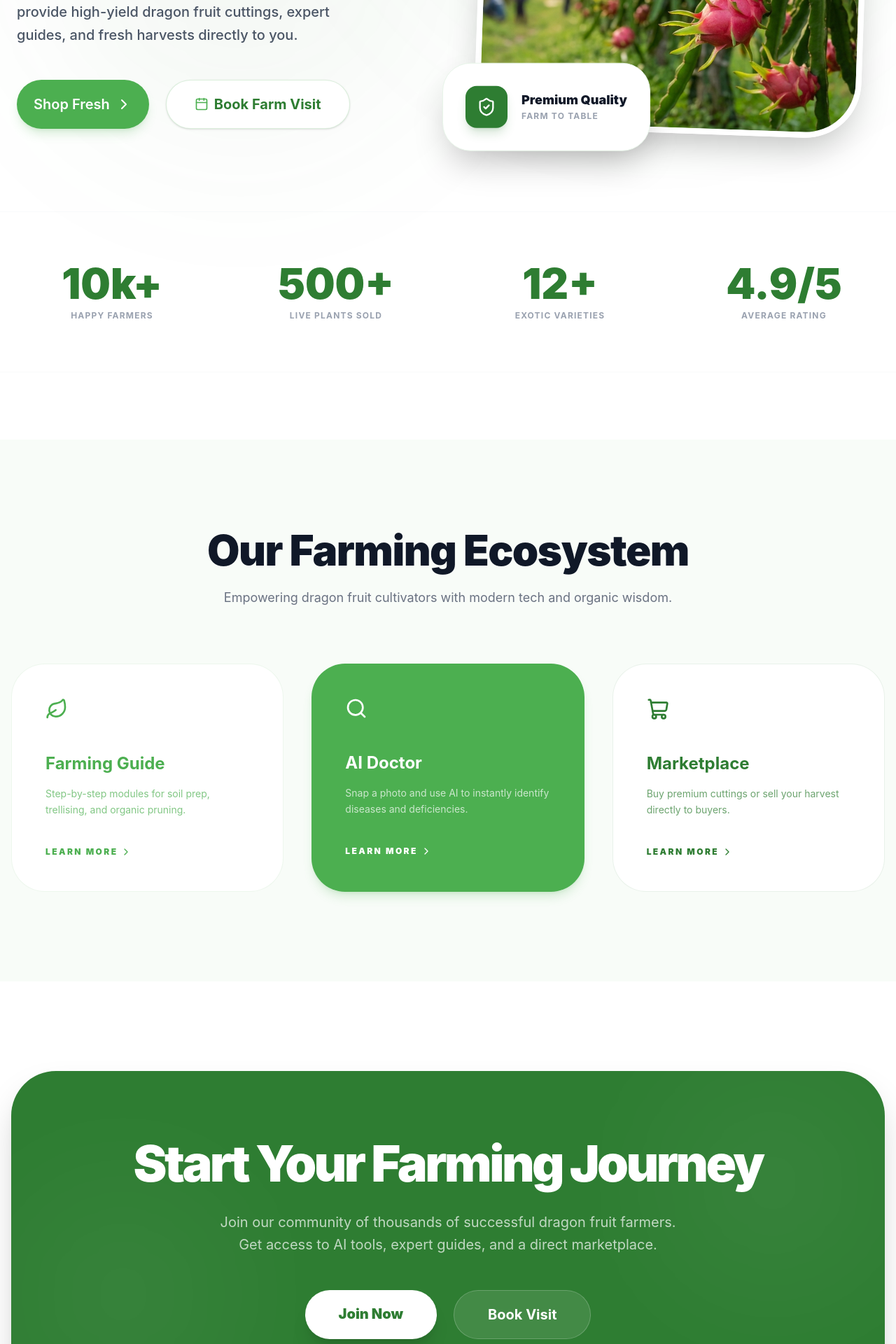
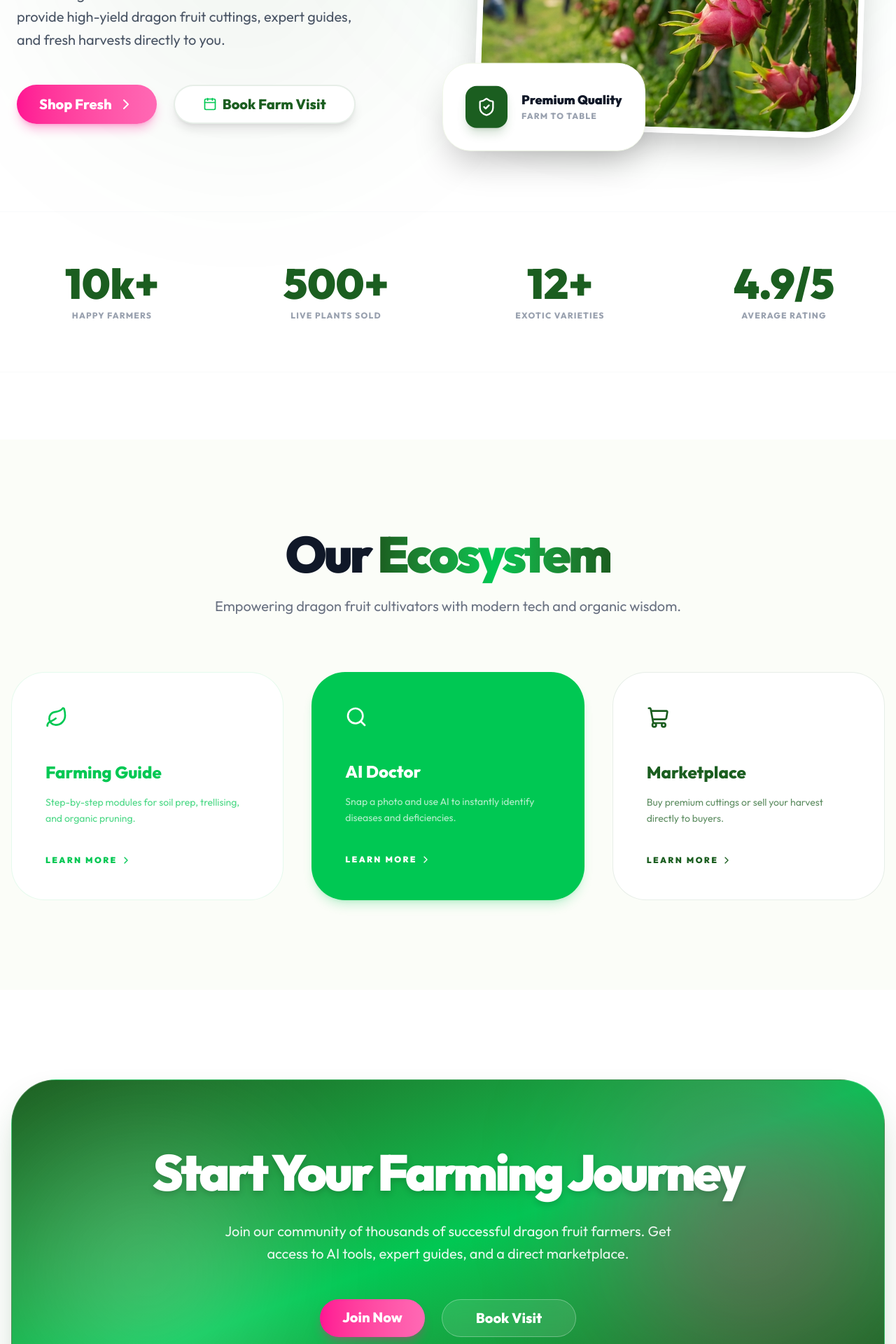
Before and after one commit to suryamishra49-ship-it/Adarsh_Dragon_Fruit_Farm, a React (Vite) app: page / in a window 1280 px wide. Shown: the part 660-2580 px from the top of the page at 70% size. Built offline with nearby package versions, Linux system fonts and the light colour scheme.

Commit message:
Improvement overall website

```diff
--- a/index.html
+++ b/index.html
@@ -4,6 +4,9 @@
     <meta charset="UTF-8" />
     <link rel="icon" type="image/svg+xml" href="/favicon.svg" />
     <meta name="viewport" content="width=device-width, initial-scale=1.0" />
+    <link rel="preconnect" href="https://fonts.googleapis.com">
+    <link rel="preconnect" href="https://fonts.gstatic.com" crossorigin>
+    <link href="https://fonts.googleapis.com/css2?family=Inter:wght@400;500;600;700&family=Outfit:wght@300;400;600;800;900&display=swap" rel="stylesheet">
     <title>Adarsh Dragon Fruit Farm | Premium Organic Pitaya</title>
   </head>
   <body>
--- a/src/index.css
+++ b/src/index.css
@@ -1,42 +1,54 @@
 @import "tailwindcss";
 
 @theme {
-  --color-pitaya: #FF3377;
-  --color-cactus: #4CAF50;
+  --color-pitaya: #FF1493;
+  --color-pitaya-light: #FF69B4;
+  --color-cactus: #00C853;
   --color-clean-white: #FFFFFF;
-  --color-farm-green: #2E7D32;
-  --color-soft-green: #E8F5E9;
+  --color-farm-green: #1B5E20;
+  --color-soft-green: #F1F8E9;
 
-  --font-sans: "Inter", "system-ui", "-apple-system", "sans-serif";
+  --font-sans: "Outfit", "Inter", "system-ui", "-apple-system", "sans-serif";
 }
 
 @layer base {
   body {
-    @apply bg-white text-gray-900;
+    @apply bg-soft-green text-gray-900 font-sans selection:bg-pitaya/30;
+    -webkit-font-smoothing: antialiased;
+  }
+}
+
+@layer utilities {
+  .text-gradient {
+    @apply bg-clip-text text-transparent bg-gradient-to-r from-farm-green via-cactus to-farm-green;
+  }
+
+  .text-gradient-pitaya {
+    @apply bg-clip-text text-transparent bg-gradient-to-r from-pitaya to-pitaya-light;
   }
 }
 
 /* Farming Theme Gradients */
 .gradient-green-white {
-  background: linear-gradient(135deg, #4CAF50 0%, #FFFFFF 100%);
+  background: linear-gradient(135deg, #00C853 0%, #FFFFFF 100%);
 }
 
 .gradient-dark-green {
-  background: linear-gradient(135deg, #2E7D32 0%, #4CAF50 100%);
+  background: linear-gradient(135deg, #1B5E20 0%, #00C853 100%);
 }
 
 .btn-primary {
-  @apply bg-cactus text-white px-6 py-2 rounded-full font-semibold transition-all active:scale-95 shadow-lg shadow-cactus/20;
+  @apply bg-gradient-to-r from-cactus to-farm-green text-white px-8 py-3 rounded-full font-bold transition-all active:scale-95 shadow-lg shadow-cactus/30 hover:shadow-cactus/50 hover:-translate-y-1;
 }
 
-.btn-primary:hover {
-  @apply bg-farm-green shadow-xl;
+.btn-pitaya {
+  @apply bg-gradient-to-r from-pitaya to-pitaya-light text-white px-8 py-3 rounded-full font-bold transition-all active:scale-95 shadow-lg shadow-pitaya/30 hover:shadow-pitaya/50 hover:-translate-y-1;
 }
 
 .glass-card {
-  @apply bg-white/80 backdrop-blur-md border border-white/20 shadow-lg;
+  @apply bg-white/70 backdrop-blur-xl border border-white/40 shadow-xl shadow-black/5 rounded-[2rem];
 }
 
 .section-heading {
-  @apply text-4xl md:text-5xl font-black text-farm-green tracking-tight;
+  @apply text-5xl md:text-7xl font-black text-gray-900 tracking-tighter;
 }
--- a/src/pages/Home.tsx
+++ b/src/pages/Home.tsx
@@ -44,18 +44,18 @@ export default function Home() {
               <span>Premium High-Yield Dragon Fruit Farm</span>
             </div>
             <h1 className="text-6xl md:text-8xl font-black text-gray-900 leading-[0.95] mb-8 tracking-tighter">
-              Premium <span className="text-cactus">Quality</span> <br />
-              <span className="text-farm-green">Farming</span> Solutions
+              Premium <span className="text-gradient">Quality</span> <br />
+              <span className="text-gradient-pitaya">Dragon Fruit</span> Farming
             </h1>
             <p className="text-xl text-gray-600 mb-12 max-w-lg leading-relaxed font-medium">
               Join the agricultural revolution with Adarsh Farm. We provide high-yield dragon fruit cuttings, expert guides, and fresh harvests directly to you.
             </p>
-            <div className="flex flex-wrap gap-6">
-              <Link to="/marketplace" className="btn-primary py-5 px-10 text-xl flex items-center group">
+            <div className="flex flex-wrap gap-6 mt-10">
+              <Link to="/marketplace" className="btn-pitaya text-xl flex items-center group">
                 <span>Shop Fresh</span>
-                <ChevronRight className="ml-2 group-hover:translate-x-1 transition-transform" />
+                <ChevronRight className="ml-2 group-hover:translate-x-2 transition-transform" />
               </Link>
-              <Link to="/visit" className="bg-white hover:bg-soft-green text-farm-green border border-cactus/20 py-5 px-10 rounded-full font-bold text-xl transition-all flex items-center shadow-sm">
+              <Link to="/visit" className="bg-white hover:bg-soft-green text-farm-green border-2 border-farm-green/10 py-3 px-10 rounded-full font-bold text-xl transition-all flex items-center shadow-lg hover:shadow-xl hover:-translate-y-1">
                 <Calendar className="mr-2 text-cactus" size={20} />
                 <span>Book Farm Visit</span>
               </Link>
@@ -110,9 +110,9 @@ export default function Home() {
       {/* ── CORE SERVICES (Green Theme) ── */}
       <section className="py-32 bg-soft-green/30">
         <div className="container mx-auto px-4">
-          <div className="text-center mb-20">
-            <h2 className="text-4xl md:text-6xl font-black text-gray-900 mb-6 tracking-tight">Our Farming Ecosystem</h2>
-            <p className="text-gray-500 max-w-2xl mx-auto text-lg">Empowering dragon fruit cultivators with modern tech and organic wisdom.</p>
+          <div className="text-center mb-20 relative z-10">
+            <h2 className="text-5xl md:text-7xl font-black text-gray-900 mb-6 tracking-tighter">Our <span className="text-gradient">Ecosystem</span></h2>
+            <p className="text-gray-500 max-w-2xl mx-auto text-xl font-medium">Empowering dragon fruit cultivators with modern tech and organic wisdom.</p>
           </div>
 
           <div className="grid grid-cols-1 md:grid-cols-3 gap-10">
@@ -144,18 +144,18 @@ export default function Home() {
       {/* ── CALL TO ACTION ── */}
       <section className="py-32 relative overflow-hidden bg-white">
         <div className="container mx-auto px-4">
-          <div className="bg-farm-green rounded-[4rem] p-12 md:p-24 text-center relative overflow-hidden shadow-2xl">
-            <div className="absolute top-0 right-0 w-80 h-80 bg-white/5 rounded-full blur-[100px]"></div>
-            <div className="absolute bottom-0 left-0 w-80 h-80 bg-white/5 rounded-full blur-[100px]"></div>
+          <div className="bg-gradient-to-br from-farm-green via-cactus to-farm-green rounded-[4rem] p-12 md:p-24 text-center relative overflow-hidden shadow-2xl shadow-farm-green/30 border border-white/20 backdrop-blur-lg">
+            <div className="absolute top-0 right-0 w-96 h-96 bg-pitaya/30 rounded-full blur-[100px]"></div>
+            <div className="absolute bottom-0 left-0 w-96 h-96 bg-white/20 rounded-full blur-[100px]"></div>
 
             <div className="relative z-10">
-              <h2 className="text-4xl md:text-7xl font-black text-white mb-8 tracking-tighter">Start Your Farming Journey</h2>
-              <p className="text-white/70 text-xl mb-12 max-w-2xl mx-auto leading-relaxed">
+              <h2 className="text-5xl md:text-7xl font-black text-white mb-8 tracking-tighter drop-shadow-lg">Start Your Farming Journey</h2>
+              <p className="text-white/90 text-xl mb-12 max-w-2xl mx-auto leading-relaxed font-medium">
                 Join our community of thousands of successful dragon fruit farmers. Get access to AI tools, expert guides, and a direct marketplace.
               </p>
               <div className="flex flex-col sm:flex-row justify-center gap-6">
-                <Link to="/register" className="bg-white text-farm-green py-5 px-12 rounded-full font-black text-xl hover:scale-105 transition-transform shadow-xl">Join Now</Link>
-                <Link to="/visit" className="bg-white/10 hover:bg-white/20 text-white border border-white/20 py-5 px-12 rounded-full font-bold text-xl transition-all">Book Visit</Link>
+                <Link to="/register" className="btn-pitaya text-xl px-12 hover:scale-105">Join Now</Link>
+                <Link to="/visit" className="bg-white/10 hover:bg-white/20 text-white border border-white/30 py-3 px-12 rounded-full font-bold text-xl transition-all backdrop-blur-md hover:-translate-y-1">Book Visit</Link>
               </div>
             </div>
           </div>
```
